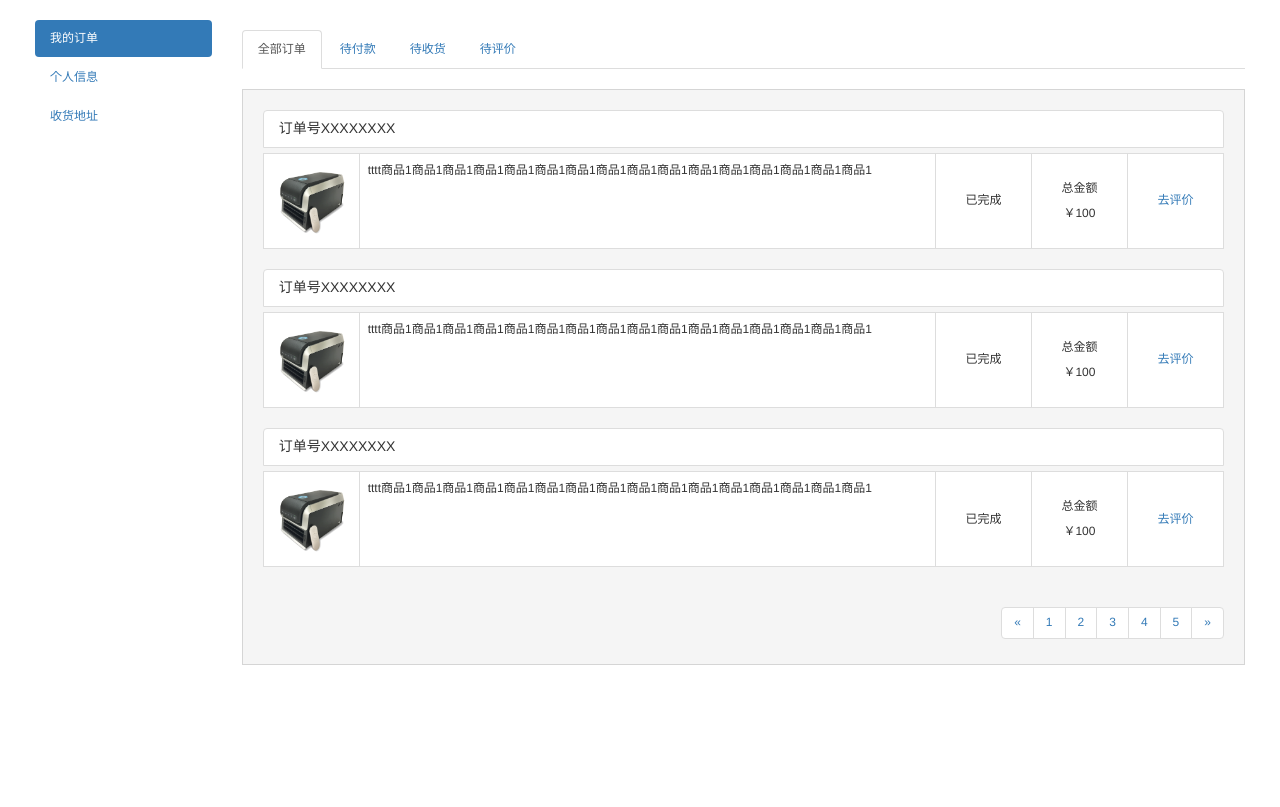
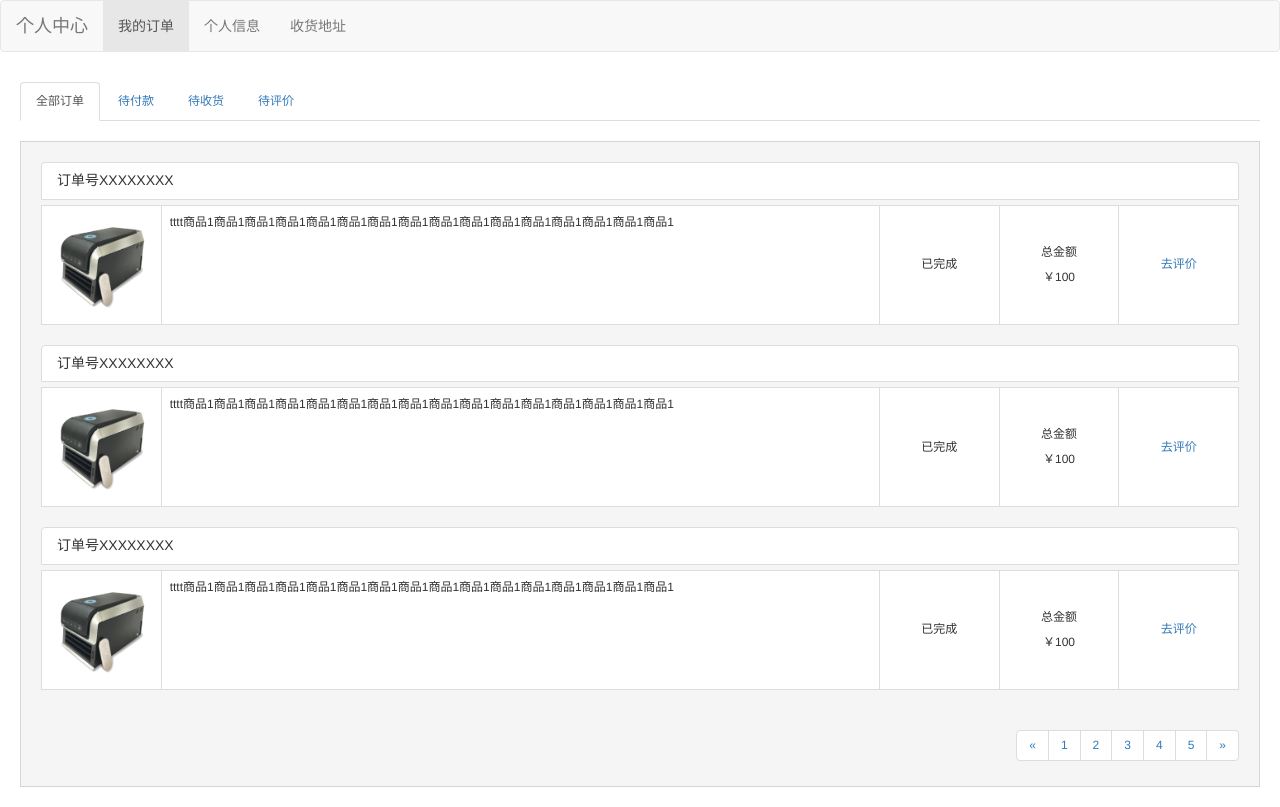
Before and after one commit to xxhhao/customer-page, a plain HTML site: page index.html in a window 1280 px wide. Drawn offline with nearby package versions, Linux system fonts and the light colour scheme.

Commit message:
notebook

```diff
--- a/css/index.css
+++ b/css/index.css
@@ -2,10 +2,6 @@
     /*background-color: #f5f5f5;*/
 /*}*/
 
-.content{
-    padding: 20px;
-    /*background-color: #f5f5f5;*/
-}
 
 /*.page-left{*/
     /*float: left;*/
@@ -36,10 +32,14 @@
     /*/!*padding: 20px;*!/*/
 /*}*/
 
-.col-md-2{
-    font-size: 12px;
+/*.col-md-2{*/
+    /*font-size: 12px;*/
+/*}*/
+
+
+.content{
+    padding: 0 20px 20px 20px;
 }
-
 
 .right-content{
     margin-top: 20px;
--- a/index.html
+++ b/index.html
@@ -6,22 +6,40 @@
     <link href="css/reset.css" rel="stylesheet">
     <link href="css/bootstrap.css" rel="stylesheet">
     <link href="css/index.css" rel="stylesheet">
+
+    <script src="jquery.js"></script>
+    <script src="https://cdn.bootcss.com/bootstrap/3.3.7/js/bootstrap.min.js" integrity="sha384-Tc5IQib027qvyjSMfHjOMaLkfuWVxZxUPnCJA7l2mCWNIpG9mGCD8wGNIcPD7Txa" crossorigin="anonymous"></script>
     <title></title>
 </head>
 <body>
-    <div class="content clearfix">
 
-        <!--左边导航条-->
-        <div class="col-md-2">
-            <ul class="nav nav-pills nav-stacked">
-                <li class="active"><a href="#">我的订单</a></li>
-                <li ><a href="customer.html">个人信息</a></li>
-                <li ><a href="address.html">收货地址</a></li>
-            </ul>
+    <!--导航条-->
+    <nav class="navbar navbar-default">
+        <div class="container-fluid">
+            <!-- Brand and toggle get grouped for better mobile display -->
+            <div class="navbar-header">
+                <button type="button" class="navbar-toggle collapsed" data-toggle="collapse" data-target="#header" aria-expanded="false">
+                    <span class="sr-only">Toggle navigation</span>
+                    <span class="icon-bar"></span>
+                    <span class="icon-bar"></span>
+                    <span class="icon-bar"></span>
+                </button>
+                <a class="navbar-brand" href="#">个人中心</a>
             </div>
 
-        <!--右边详情面-->
-        <div class="col-md-10">
+            <!-- Collect the nav links, forms, and other content for toggling -->
+            <div class="collapse navbar-collapse" id="header">
+                <ul class="nav navbar-nav">
+                    <li class="active"><a href="#">我的订单 <span class="sr-only">(current)</span></a></li>
+                    <li><a href="customer.html">个人信息</a></li>
+                    <li><a href="address.html">收货地址</a></li>
+                </ul>
+            </div><!-- /.navbar-collapse -->
+        </div><!-- /.container-fluid -->
+    </nav>
+
+    <!--详情面-->
+    <div class="content clearfix">
         <div class="right-title">
             <ul class="nav nav-tabs nav">
                 <li class="active"><a href="#">全部订单</a></li>
@@ -125,7 +143,6 @@
             </div>
         </div>
     </div>
-    </div>
 
 </body>
 </html>
```
Also changed, not shown: address.html (+29 -10 lines), customer.html (+29 -11 lines). Lines whose indentation alone changed are shown as unchanged.
